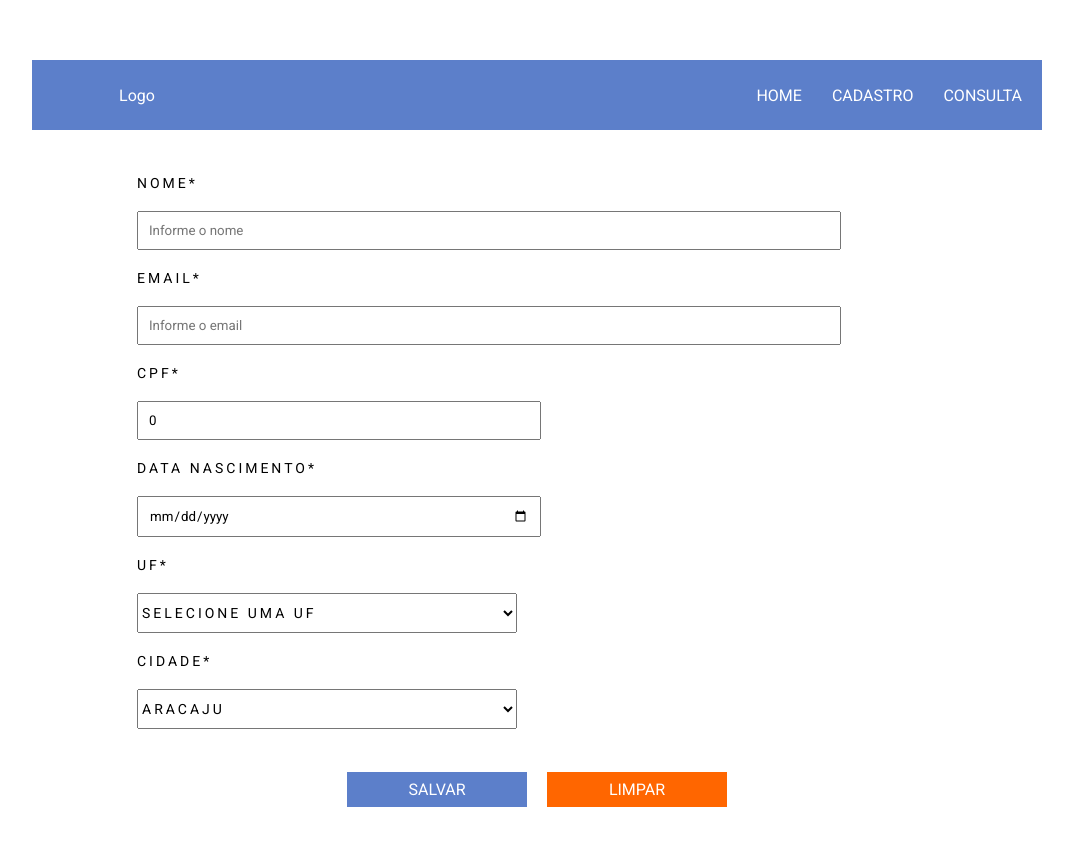
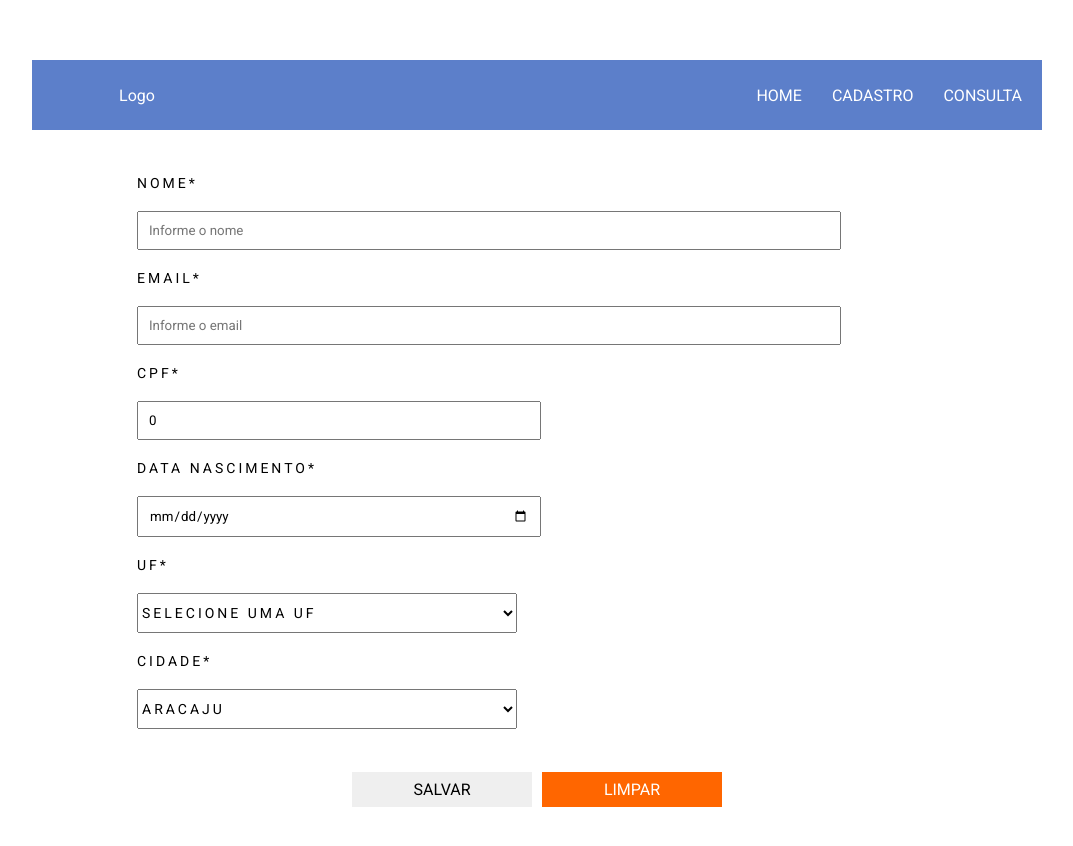
Before and after one commit to alifrebat-docente/CrudPessoa_QPR210_01_angular, an Angular app: page /cadastro in a window 1280 px wide. Shown: the top 846 px of the page, without its empty margins (103-1176 px from the left). Built offline with nearby package versions, Linux system fonts and the light colour scheme.

Commit message:
Criado o if ternário

```diff
--- a/src/app/component/formulario/formulario.html
+++ b/src/app/component/formulario/formulario.html
@@ -28,14 +28,11 @@
             <option value="São Cristóvão"> São Cristóvão </option>
         </select>
 
-        <div id="div-btns">
-            <button type="button" id="btnAdd" (click)="salvar()"> Salvar </button>
-            <button type="reset" id="btnLimpar"> Limpar </button>
+       <div id="div-btns">
+            <button type="button" id="btnSalvar"(click)="save()"> {{edit ? 'Alterar' : 'Salvar'}} </button>
+            <button type="reset" id="btnLimpar" (click)="limpaAtributos()"> Limpar </button>
         </div>
-
-
 
     </form>
 
-
 </div>
```
